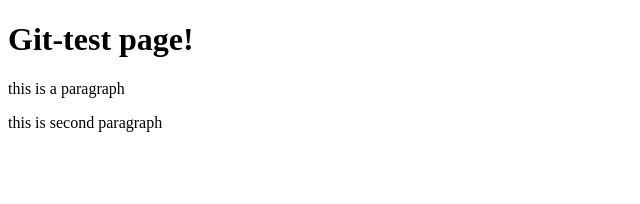
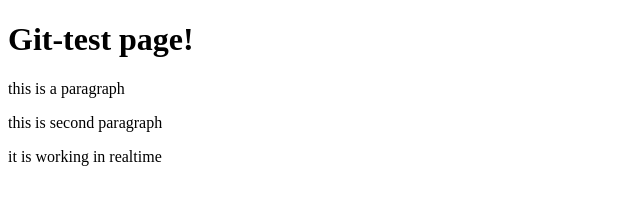
Before and after one commit to Haymi-YA/git_test, a website: page index.html in a window 1280 px wide. Shown: the whole page, without its empty margins (0-640 px from the left). Drawn offline with Linux system fonts and the light colour scheme.

```diff
--- a/index.html
+++ b/index.html
@@ -10,5 +10,6 @@
     <h1>Git-test page!</h1>
     <p>this is a paragraph</p>
     <p>this is second paragraph</p>
+    <p>it is working in realtime</p>
 </body>
 </html>
```
Also changed, not shown: package.json (added, +25 -0 lines), 2 other files.
